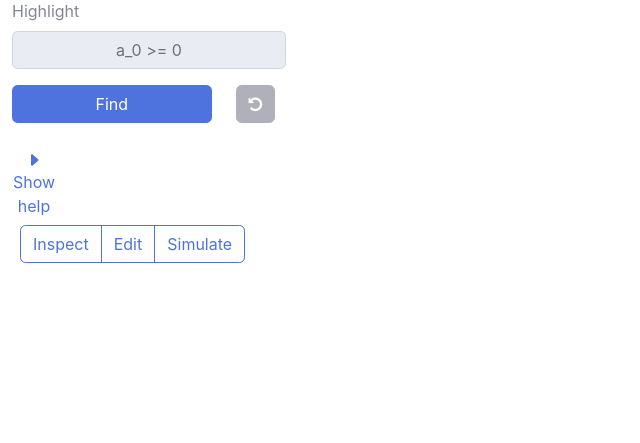
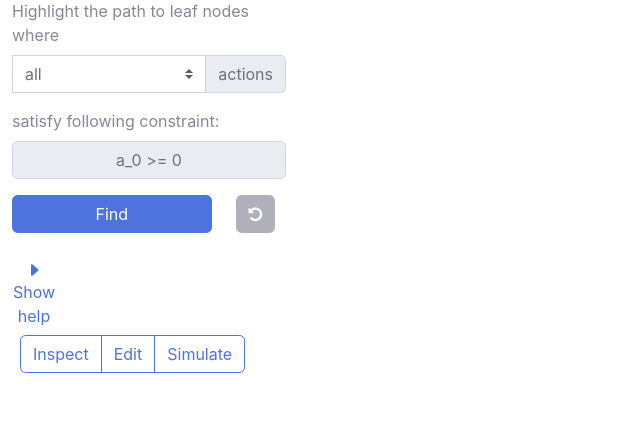
Before and after one commit to hobborg/dtControl, a Python web app: template dtcontrol/frontend/templates/simulator.html in a window 1280 px wide. Shown: the part 343-786 px from the top of the page, without its empty margins (0-640 px from the left). Before the commit the page ends 606 px from the top, so only its background shows below. Run offline with Jinja, Linux system fonts and the light colour scheme; the template is opened without the code that fills it, so the values that code supplies are empty; grey boxes are pictures that could not be loaded.

Commit message:
changed highlighting sidebar into a more sentenced based input style

```diff
--- a/dtcontrol/frontend/static/js/inspect.js
+++ b/dtcontrol/frontend/static/js/inspect.js
@@ -1351,7 +1351,7 @@ function deactivateInspect()
 $("#highlight-form-button").on('click', function (event) {
     console.log(highlighting_results);
 
-    let permissive_checkbox = document.getElementById("permissiveCheckBox").checked;
+    let all_actions = (document.getElementById("inputGroupSelect02").value) === "all";
     let search_input = document.getElementById("highlight-input").value.replace(/\s/g, '');
 
     uncolor_last_highlight();
@@ -1416,7 +1416,7 @@ $("#highlight-form-button").on('click', function (event) {
 
                                 if (typeof single_action[k] === "number") {
                                     // current tree is a one dimensional tree
-                                    let result = (permissive_checkbox) ? single_action.every(x => constraint_checker(x, rel, offset)) : single_action.some(x => constraint_checker(x, rel, offset));
+                                    let result = (all_actions) ? single_action.every(x => constraint_checker(x, rel, offset)) : single_action.some(x => constraint_checker(x, rel, offset));
 
                                     if (!result && (typeof highlighting_results[highlighting_results.length -1][j] === "boolean")){
                                         highlighting_results[highlighting_results.length -1][j] = false;
@@ -1424,7 +1424,7 @@ $("#highlight-form-button").on('click', function (event) {
 
                                 } else {
                                     // more dimensional actions, which are represented by an array
-                                    let result = (permissive_checkbox) ? single_action.every(x => constraint_checker(x[action_index], rel, offset)) : single_action.some(x => constraint_checker(x[action_index], rel, offset));
+                                    let result = (all_actions) ? single_action.every(x => constraint_checker(x[action_index], rel, offset)) : single_action.some(x => constraint_checker(x[action_index], rel, offset));
 
                                     if (!result && (typeof highlighting_results[highlighting_results.length -1][j] === "boolean")){
                                         highlighting_results[highlighting_results.length -1][j] = false;
@@ -1570,13 +1570,14 @@ function populate_action_information() {
 
         document.getElementById("permissiveHere").innerHTML = (permissive) ? "permissive" : "not permissive";
         document.getElementById("dimensionHere").innerHTML = dimension;
-        document.getElementById("availableActionsHere").innerHTML = available_actions;
+        document.getElementById("availableActions1").innerText = "actions " + "(" + available_actions + ")";
+        document.getElementById("availableActions2").innerHTML = available_actions;
         document.getElementById("exampleActionHere").innerHTML = (available_actions.length > 1) ? "a_0 <= 0 & a_1 <= 1" : "a_0 <= 0";
 
         populated = true;
 
         if (permissive){
-            document.getElementById("permissiveCheckBoxGroup").classList.remove("d-none");
+            document.getElementById("permissiveSomeHighlight").classList.remove("d-none");
         }
     }
 
--- a/dtcontrol/frontend/templates/base.html
+++ b/dtcontrol/frontend/templates/base.html
@@ -245,16 +245,25 @@
 
         <div class="row mt-3">
             <div class="col-12">
-                <label for="highlight-input">Highlight</label>
+
+                <div class="input-group mb-3">
+                    <label for="inputGroupSelect02">Highlight the path to leaf nodes where</label>
+                    <select class="custom-select" id="inputGroupSelect02">
+                        <option selected value="all">all</option>
+                        <option value="some" id="permissiveSomeHighlight" class="d-none">some</option>
+                    </select>
+                    <div class="input-group-append">
+                        <label class="input-group-text" for="inputGroupSelect02" id="availableActions1">actions</label>
+                    </div>
+                </div>
+
+
+                <label for="highlight-input">satisfy following constraint: </label>
                 <div>
                     <input class="input-group-text" type="text" id="highlight-input" name="highlight" value="a_0 >= 0">
                 </div>
                 <pre style="color:red;" id="highlight-error-message"></pre>
 
-                <div id="permissiveCheckBoxGroup" class="d-none">
-                    <input type="checkbox" id="permissiveCheckBox"/>
-                    <label for="permissiveCheckBox">All permissive actions should satisfy the highlighting term</label>
-                </div>
 
 
             </div>
@@ -301,7 +310,7 @@
                         <li>The action-dimension is:</li>
                         <pre id="dimensionHere"></pre>
                         <li>Available symbols to reference actions:</li>
-                        <pre id="availableActionsHere"></pre>
+                        <pre id="availableActions2"></pre>
                         <li>Available relations:</li>
                         <pre><=, >=, =</pre>
                         <li>Available boolean operations:</li>
```
